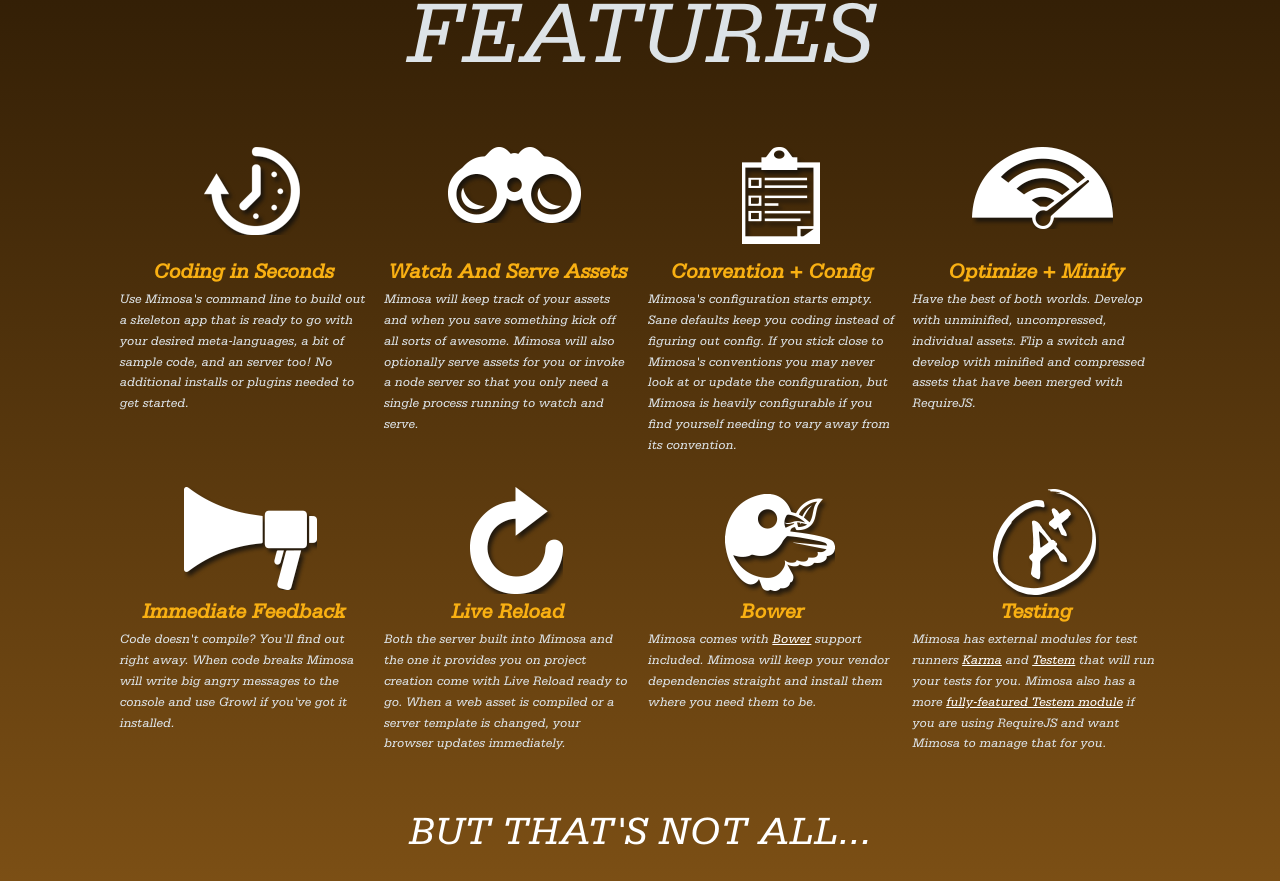
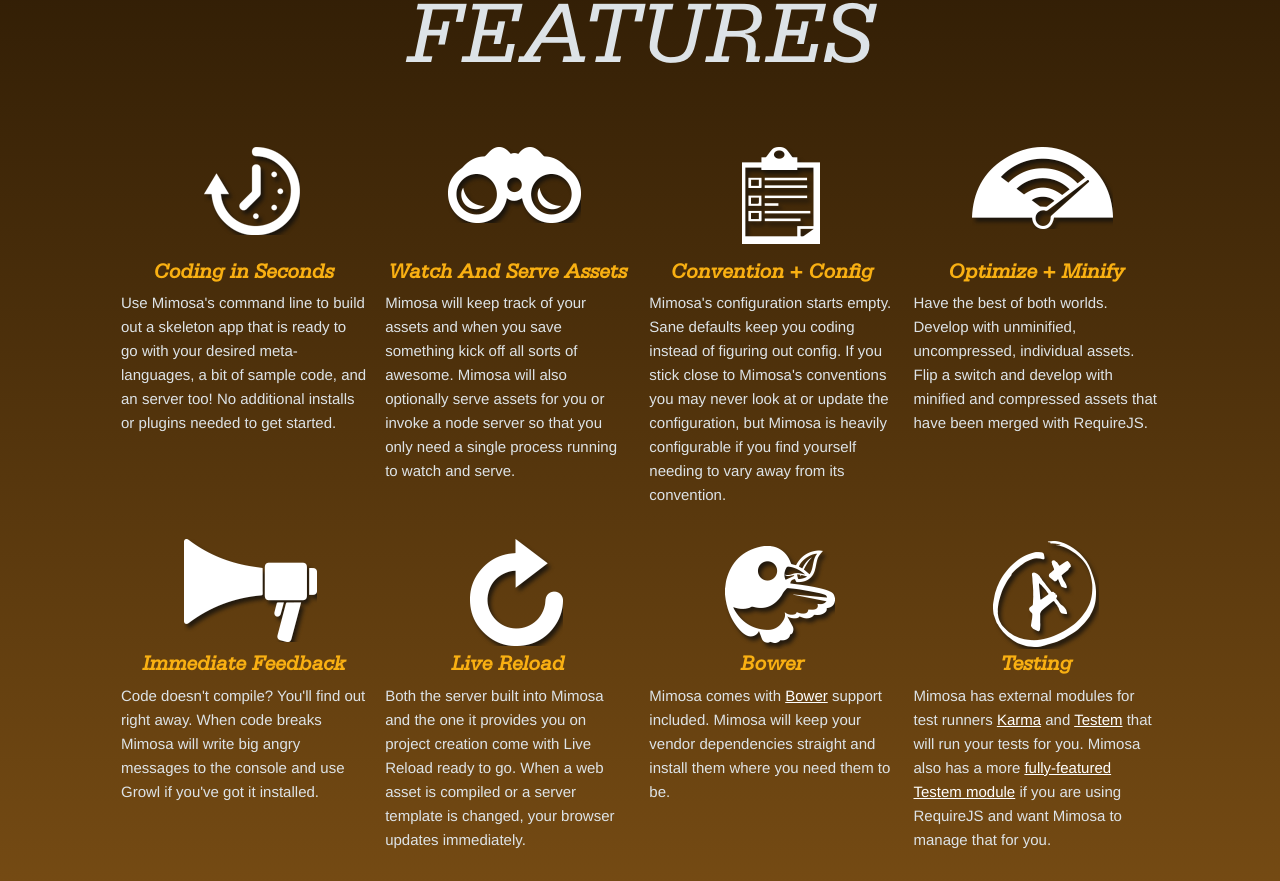
Before and after one commit to dbashford/mimosa.io, a plain HTML site: page index.html in a window 1280 px wide. Shown: the part 1289-2170 px from the top of the page. Drawn offline with Linux system fonts and the light colour scheme.

Commit message:
font size tweaks

```diff
--- a/index.html
+++ b/index.html
@@ -15,14 +15,6 @@
 <style type="text/css">
 
 @font-face {
-  font-family: "SerifaStd-Black";
-  src: url("css/SerifaStd-Black.otf") format("opentype");
-}
-@font-face {
-  font-family: "SerifaStd-Bold";
-  src: url("css/SerifaStd-Bold.otf") format("opentype");
-}
-@font-face {
   font-family: "SerifaStd-Italic";
   src: url("css/SerifaStd-Italic.otf") format("opentype");
 }
@@ -30,18 +22,7 @@
   font-family: "SerifaStd-Light";
   src: url("css/SerifaStd-Light.otf") format("opentype");
 }
-@font-face {
-  font-family: "SerifaStd-LightItalic";
-  src: url("css/SerifaStd-LightItalic.otf") format("opentype");
-}
-@font-face {
-  font-family: "SerifaStd-Roman";
-  src: url("css/SerifaStd-Roman.otf") format("opentype");
-}
 
-body {
-	font-family: SerifaStd-Light;
-}
 	.contain-to-grid .top-bar {
 		margin-bottom: 0;
 		background-color: #0d0d0d;
@@ -137,8 +118,7 @@
 		margin-bottom: 25px;
 	}
 	.features_bottom ul li {
-		font-family: SerifaStd-Italic;
-		font-size: 13px;
+		font-size: 15px;
 		color: #dde3e7;
 		overflow: hidden;
 	}
@@ -222,7 +202,7 @@
 	}
 	.compilers .panel p {
 		color: #ffffff;
-		font-size: 13px;
+		font-size: 15px;
 	}
 	.compilers .panel p a,.compilers .panel p a:visited {
 		color: #f6ae13;
@@ -253,6 +233,7 @@
 		min-height: 99px;
 	}
 	.required article strong {
+    font-family: SerifaStd-Italic;
 		text-transform: uppercase;
 		font-size: 21px;
 		color: #f9b012;
@@ -281,6 +262,7 @@
 		margin-top:20px;
 		font-family: SerifaStd-Light;
 		font-size: 0.89em;
+    text-transform: uppercase;
 	}
 
 	.bs-links a:hover {
@@ -631,51 +613,5 @@
 
   <script type="text/javascript" src="http://platform.twitter.com/widgets.js"></script>
 
-  <script>
-  document.write('<script src=' +
-  ('__proto__' in {} ? 'js/vendor/zepto' : 'js/vendor/jquery') +
-  '.js><\/script>')
-  </script>
-
-  <script src="js/foundation.min.js"></script>
-  <!--
-
-  <script src="js/foundation/foundation.js"></script>
-
-  <script src="js/foundation/foundation.alerts.js"></script>
-
-  <script src="js/foundation/foundation.clearing.js"></script>
-
-  <script src="js/foundation/foundation.cookie.js"></script>
-
-  <script src="js/foundation/foundation.dropdown.js"></script>
-
-  <script src="js/foundation/foundation.forms.js"></script>
-
-  <script src="js/foundation/foundation.joyride.js"></script>
-
-  <script src="js/foundation/foundation.magellan.js"></script>
-
-  <script src="js/foundation/foundation.orbit.js"></script>
-
-  <script src="js/foundation/foundation.reveal.js"></script>
-
-  <script src="js/foundation/foundation.section.js"></script>
-
-  <script src="js/foundation/foundation.tooltips.js"></script>
-
-  <script src="js/foundation/foundation.topbar.js"></script>
-
-  <script src="js/foundation/foundation.interchange.js"></script>
-
-  <script src="js/foundation/foundation.placeholder.js"></script>
-
-  <script src="js/foundation/foundation.abide.js"></script>
-
-  -->
-
-  <script>
-    $(document).foundation();
-  </script>
 </body>
 </html>
```
